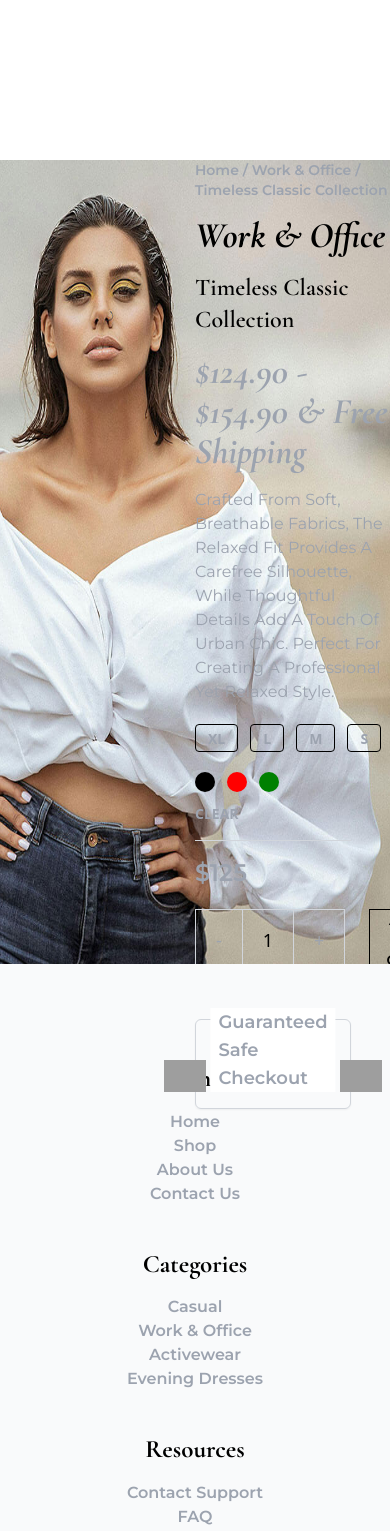
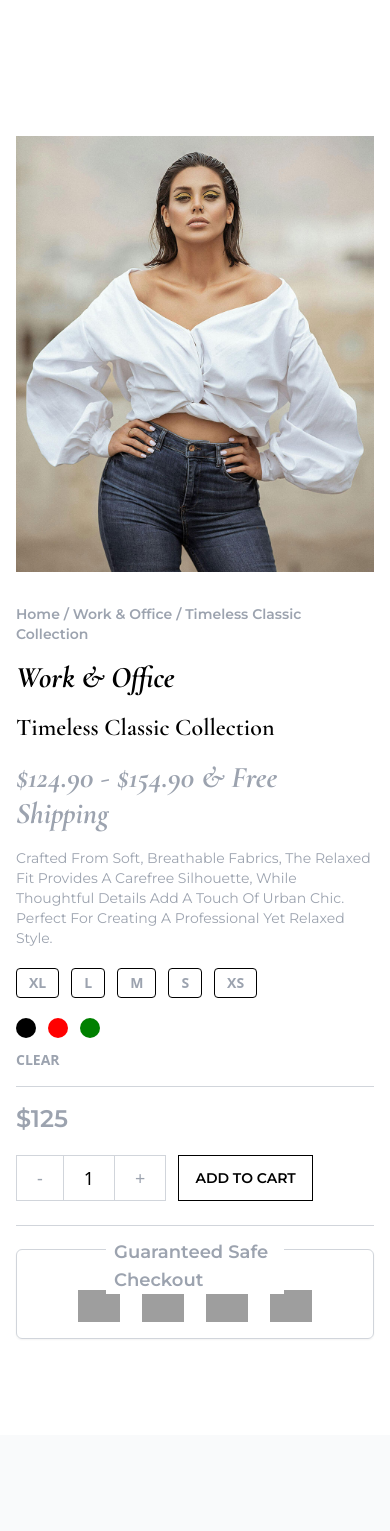
Before and after one commit to djangid63/Femme_Wardrobe_React, a React (Vite) app: page /product-details/1 in a window 390 px wide. Shown: the top 1531 px of the page. Built offline with nearby package versions, Linux system fonts and the light colour scheme; grey boxes are pictures that could not be loaded.

Commit message:
Refactor FeaturesSection component: improve layout, enhance text styles, and update accessibility attributes

```diff
--- a/src/Pages/ProductDetails.jsx
+++ b/src/Pages/ProductDetails.jsx
@@ -1,122 +1,169 @@
-import React from 'react'
-import NavBar from '../components/HeroSection/NavBar'
-import FooterSection from '../components/ExploreSection/FotterSection'
-import { useState } from 'react';
+import React from 'react';
+import NavBar from '../components/HeroSection/NavBar';
+import FooterSection from '../components/ExploreSection/FotterSection';
+import { useState, useEffect } from 'react';
 import { useParams } from 'react-router-dom';
 import productData from '../Data/ProductData';
 
-const productDetails = () => {
+const ProductDetails = () => {
   const { id } = useParams();
   const product = productData.find((product) => product.id === parseInt(id));
+
+  if (!product) {
+    return <div>Product not found</div>;
+  }
   const [count, setCount] = useState(1);
+  const [price, setPrice] = useState(product.price * count);
+
+  useEffect(() => {
+    setPrice(product.price * count);
+  }, [product.price, count]);
 
   const handleIncrement = () => {
-    setCount((prevCount) => prevCount < 10 ? prevCount + 1 : prevCount);
-  }
+    setCount((prevCount) => (prevCount < 10 ? prevCount + 1 : prevCount));
+  };
 
   const handleDecrement = () => {
-    setCount((prevCount) => prevCount > 1 ? prevCount - 1 : prevCount);
-  }
+    setCount((prevCount) => (prevCount > 1 ? prevCount - 1 : prevCount));
+  };
 
 
   return (
     <div className='w-full h-full flex flex-col justify-center items-center overflow-x-hidden'>
       {/*---------- NavBar  ------------ */}
-      <div className='w-full h-full'>
+      <div className='w-full'>
         <NavBar />
       </div>
+
       {/*---------- Content ------------ */}
-      <div>
-        <section className='grid grid-cols-2 py-10 w-screen h-screen place-items-center'>
-          {/* Grid 1 */}
-          <div className='w-[600px] h-[100%] flex bg-cover'>
-            <img className='bg-contain py-10' src={product.imgHR} />
+      <div className='w-full'>
+        <section className='grid md:grid-cols-[1fr_1fr] grid-cols-1 py-10 w-full min-h-screen place-items-center'>
+          {/* Grid 1 - Image */}
+          <div className='w-full max-w-[600px] h-auto flex justify-center items-center p-4'>
+            <img
+              className='w-full h-auto max-h-[650px] object-contain'
+              src={product.imgHR}
+              alt={product.collection}
+            />
           </div>
-          {/* Grid 2 */}
-          <div className='w-[100%] h-full py-10 '>
+
+          {/* Grid 2 - Details */}
+          <div className='w-full max-w-[600px] p-4'>
             <div className='flex flex-col gap-4'>
-              <h6 className='font-mont font-semibold text-gray-400 cursor-pointer text-sm capitalize'>{product.description}</h6>
-              <h3 className='capitalize font-bold font-mainHead text-4xl italic cursor-pointer'>{product.category}</h3>
-              <h2 className='capitalize font-semibold cursor-pointer text-2xl font-mainHead'>{product.collection}</h2>
-              <h1 className='text-gray-400 capitalize font-bold font-mainHead text-4xl italic cursor-pointer '>{product.pricingDetails}</h1>
-              <p className='text-gray-400 font-mont capitalize'>{product.productDetails}</p>
+              <h6 className='font-mont font-semibold text-gray-400 cursor-pointer text-sm capitalize'>
+                {product.description}
+              </h6>
+              <h3 className='capitalize font-bold font-mainHead text-3xl md:text-4xl italic cursor-pointer'>
+                {product.category}
+              </h3>
+              <h2 className='capitalize font-semibold cursor-pointer text-2xl font-mainHead'>
+                {product.collection}
+              </h2>
+              <h1 className='text-gray-400 capitalize font-bold font-mainHead text-3xl md:text-4xl italic cursor-pointer'>
+                {product.pricingDetails}
+              </h1>
+              <p className='text-gray-400 font-mont capitalize text-sm md:text-base'>
+                {product.productDetails}
+              </p>
             </div>
-            <div className='flex gap-3 mt-5'>
-              {
-                product.sizes.map((size, index) => {
-                  return <button key={index}
-                    className="py-[2.5px] px-3 font-semibold cursor-pointer text-[14px] border border-black text-gray-400 rounded-[4px]"
-                  >{size}
-                  </button>
-                })
-              }
+
+            {/* Sizes */}
+            <div className='flex gap-3 mt-5 flex-wrap'>
+              {product.sizes.map((size, index) => (
+                <button
+                  key={index}
+                  className='py-1 px-3 font-semibold cursor-pointer text-sm border border-black text-gray-400 rounded'
+                >
+                  {size}
+                </button>
+              ))}
             </div>
+
             {/* Color Palette */}
-            <div className='flex gap-3 mt-5'>
+            <div className='flex gap-3 mt-5 flex-wrap'>
               {product.colors.map((color, colorIndex) => (
                 <div
                   key={colorIndex}
-                  className={`w-5 h-5 rounded-full focus:outline-none focus:ring-2 focus:ring-offset-2 focus:ring-gray-900 ${color === "white" ? "border border-gray-500" : ""
+                  className={`w-5 h-5 rounded-full focus:outline-none focus:ring-2 focus:ring-offset-2 focus:ring-gray-900 ${color === 'white' ? 'border border-gray-500' : ''
                     }`}
                   style={{ backgroundColor: color }}
-                  tabIndex="0"
+                  tabIndex='0'
                 ></div>
               ))}
             </div>
             <div className='text-gray-400 text-sm font-semibold my-3'>CLEAR</div>
+
             {/* Separator Section */}
             <div>
-              <div className='w-[80%] h-[0.5px] bg-gray-300 my-4'></div>
-              <h1 className='text-gray-400 capitalize font-semibold font-mont text-2xl cursor-pointer '>${product.price}</h1>
-              <div className='flex mt-5'>
-                <button onClick={handleDecrement} className='px-5 py-2 text-gray-400 text-lg border-gray-300 border '>-</button>
-                <button className='px-5 py-2 text-black text-lg  border-gray-300 border border-x-0 '>{count}</button>
-                <button onClick={handleIncrement} className='px-5 py-2 text-gray-400 text-lg border-gray-300 border'>+</button>
-                <button className='uppercase px-4 border-black border mx-6 font-semibold font-mont text-sm'>Add To Cart</button>
+              <div className='w-full h-[0.5px] bg-gray-300 my-4'></div>
+              <h1 className='text-gray-400 capitalize font-semibold font-mont text-2xl cursor-pointer'>
+                ${price}
+              </h1>
+              <div className='flex mt-5 flex-wrap gap-3'>
+                <div className='flex'>
+                  <button
+                    onClick={handleDecrement}
+                    className='px-5 py-2 text-gray-400 text-lg border-gray-300 border'
+                  >
+                    -
+                  </button>
+                  <button className='px-5 py-2 text-black text-lg border-gray-300 border border-x-0'>
+                    {count}
+                  </button>
+                  <button
+                    onClick={handleIncrement}
+                    className='px-5 py-2 text-gray-400 text-lg border-gray-300 border'
+                  >
+                    +
+                  </button>
+                </div>
+                <button className='uppercase px-4 py-2 border-black border font-semibold font-mont text-sm'>
+                  Add To Cart
+                </button>
               </div>
-              <div className='w-[80%] h-[0.5px] bg-gray-300 my-6'></div>
-              <div className="w-[80%] relative border border-gray-300 rounded-md mt-2 shadow-sm p-4">
-                {/* Header Text */}
-                <div className="absolute -top-3 left-1/2 transform -translate-x-1/2 bg-white px-2">
-                  <h2 className="text-lg font-mont font-semibold text-gray-400">
+              <div className='w-full h-[0.5px] bg-gray-300 my-6'></div>
+
+              {/* Guaranteed Safe Checkout */}
+              <div className='w-full relative border border-gray-300 rounded-md mt-2 shadow-sm p-4'>
+                <div className='absolute -top-3 left-1/2 transform -translate-x-1/2 bg-white px-2'>
+                  <h2 className='text-lg font-mont font-semibold text-gray-400'>
                     Guaranteed Safe Checkout
                   </h2>
                 </div>
-
-                {/* Payment Icons */}
-                <div className="flex justify-center space-x-4 mt-6">
+                <div className='flex justify-center flex-wrap gap-4 mt-6'>
                   <img
-                    src="https://upload.wikimedia.org/wikipedia/commons/0/04/Visa.svg"
-                    alt="Visa"
-                    className="w-12 h-8 object-contain"
+                    src='https://upload.wikimedia.org/wikipedia/commons/0/04/Visa.svg'
+                    alt='Visa'
+                    className='w-12 h-8 object-contain'
                   />
                   <img
-                    src="https://upload.wikimedia.org/wikipedia/commons/a/a4/Mastercard_2019_logo.svg"
-                    alt="MasterCard"
-                    className="w-12 h-8 object-contain"
+                    src='https://upload.wikimedia.org/wikipedia/commons/a/a4/Mastercard_2019_logo.svg'
+                    alt='MasterCard'
+                    className='w-12 h-8 object-contain'
                   />
                   <img
-                    src="https://upload.wikimedia.org/wikipedia/commons/thumb/f/fa/American_Express_logo_%282018%29.svg/1200px-American_Express_logo_%282018%29.svg.png"
-                    alt="American Express"
-                    className="w-12 h-8 object-contain"
+                    src='https://upload.wikimedia.org/wikipedia/commons/thumb/f/fa/American_Express_logo_%282018%29.svg/1200px-American_Express_logo_%282018%29.svg.png'
+                    alt='American Express'
+                    className='w-12 h-8 object-contain'
                   />
                   <img
-                    src="https://w7.pngwing.com/pngs/123/955/png-transparent-india-rupay-debit-card-bank-credit-card-india-text-trademark-logo-thumbnail.png"
-                    alt="Rupay"
-                    className="w-12 h-8 object-contain"
+                    src='https://w7.pngwing.com/pngs/123/955/png-transparent-india-rupay-debit-card-bank-credit-card-india-text-trademark-logo-thumbnail.png'
+                    alt='Rupay'
+                    className='w-12 h-8 object-contain'
                   />
                 </div>
               </div>
             </div>
           </div>
         </section>
-      </div >
+      </div>
+
       {/*---------- Footer ------------ */}
-      <div className='w-full h-full mt-10' >
+      <div className='w-full mt-10'>
         <FooterSection />
       </div>
     </div>
-  )
-}
+  );
+};
 
-export default productDetails
+export default ProductDetails;
--- a/src/components/ReviewSection/featuresSection.jsx
+++ b/src/components/ReviewSection/featuresSection.jsx
@@ -1,36 +1,83 @@
-import React from 'react'
-import shippingIcon from '../../images/Icons/Shipping.svg'
-import returnIcon from '../../images/Icons/Return.svg'
-import orderTracking from '../../images/Icons/OrderTracking.svg'
-import securePayment from '../../images/Icons/SecurePayment.svg'
+import React from 'react';
+import shippingIcon from '../../images/Icons/Shipping.svg';
+import returnIcon from '../../images/Icons/Return.svg';
+import orderTracking from '../../images/Icons/OrderTracking.svg';
+import securePayment from '../../images/Icons/SecurePayment.svg';
 
-const featuresSection = () => {
+const FeaturesSection = () => {
   return (
     <section>
-      <div className='w-[100%] h-[25vh] px-32 mb-14 flex items-center justify-center bg-white text-black text-center gap-20'>
+      <div className='w-[100%] h-[100%] md:h-auto px-8 md:px-32 mb-14 grid lg:grid-cols-4 sm:grid-cols-2 grid-cols-1 items-center justify-center bg-white text-black text-center gap-10 md:gap-20'>
+        {/* Secure Payments */}
         <div>
-          <img src={securePayment} alt="shippingIcon" className='w-7 h-7 justify-self-center ' />
-          <h2 className='font-mainHead italic font-bold capitalize text-3xl my-4'>Secure Payments </h2>
-          <p className='font-mont text-gray-400 font-semibold'>Shop with confidence knowing <br /> that your transactions are<br /> safeguarded.</p>
+          <img src={securePayment} alt="securePayment" className='w-7 h-7 justify-self-center' />
+          <h2 className='font-mainHead italic font-bold capitalize text-xl md:text-3xl my-2 md:my-4'>Secure Payments</h2>
+          <p className='font-mont text-gray-400 font-semibold text-sm md:text-base'>
+            Shop with confidence knowing{' '}
+            <span className="hidden md:inline">
+              <br />
+            </span>{' '}
+            that your transactions are{' '}
+            <span className="hidden md:inline">
+              <br />
+            </span>{' '}
+            safeguarded.
+          </p>
         </div>
+
+        {/* Free Shipping */}
         <div>
           <img src={shippingIcon} alt="shippingIcon" className='w-7 h-7 justify-self-center' />
-          <h2 className='font-mainHead italic font-bold capitalize text-3xl my-4'>Free Shipping</h2>
-          <p className='font-mont text-gray-400 font-semibold'>Shopping with no extra charges -<br /> savor the liberty of complimentary<br /> shipping on every order.</p>
+          <h2 className='font-mainHead italic font-bold capitalize text-xl md:text-3xl my-2 md:my-4'>Free Shipping</h2>
+          <p className='font-mont text-gray-400 font-semibold text-sm md:text-base'>
+            Shopping with no extra charges -{' '}
+            <span className="hidden md:inline">
+              <br />
+            </span>{' '}
+            savor the liberty of complimentary{' '}
+            <span className="hidden md:inline">
+              <br />
+            </span>{' '}
+            shipping on every order.
+          </p>
         </div>
+
+        {/* Easy Returns */}
         <div>
-          <img src={returnIcon} alt="shippingIcon" className='w-7 h-7 justify-self-center' />
-          <h2 className='font-mainHead italic font-bold capitalize text-3xl my-4'>Easy Returns</h2>
-          <p className='font-mont text-gray-400 font-semibold'>With our hassle-free Easy Returns,<br /> changing your mind has never<br /> been more convenient.</p>
+          <img src={returnIcon} alt="returnIcon" className='w-7 h-7 justify-self-center' />
+          <h2 className='font-mainHead italic font-bold capitalize text-xl md:text-3xl my-2 md:my-4'>Easy Returns</h2>
+          <p className='font-mont text-gray-400 font-semibold text-sm md:text-base'>
+            With our hassle-free Easy Returns,{' '}
+            <span className="hidden md:inline">
+              <br />
+            </span>{' '}
+            changing your mind has never{' '}
+            <span className="hidden md:inline">
+              <br />
+            </span>{' '}
+            been more convenient.
+          </p>
         </div>
+
+        {/* Order Tracking */}
         <div>
-          <img src={orderTracking} alt="shippingIcon" className='w-7 h-7 justify-self-center' />
-          <h2 className='font-mainHead italic font-bold capitalize text-3xl my-4'>Order Tracking</h2>
-          <p className='font-mont text-gray-400 font-semibold'>Stay in the loop with our Order<br /> Tracking feature - from checkout<br /> to your doorstep.</p>
+          <img src={orderTracking} alt="orderTracking" className='w-7 h-7 justify-self-center' />
+          <h2 className='font-mainHead italic font-bold capitalize text-xl md:text-3xl my-2 md:my-4'>Order Tracking</h2>
+          <p className='font-mont text-gray-400 font-semibold text-sm md:text-base'>
+            Stay in the loop with our Order{' '}
+            <span className="hidden md:inline">
+              <br />
+            </span>{' '}
+            Tracking feature - from checkout{' '}
+            <span className="hidden md:inline">
+              <br />
+            </span>{' '}
+            to your doorstep.
+          </p>
         </div>
       </div>
     </section>
-  )
-}
+  );
+};
 
-export default featuresSection
+export default FeaturesSection;
```
